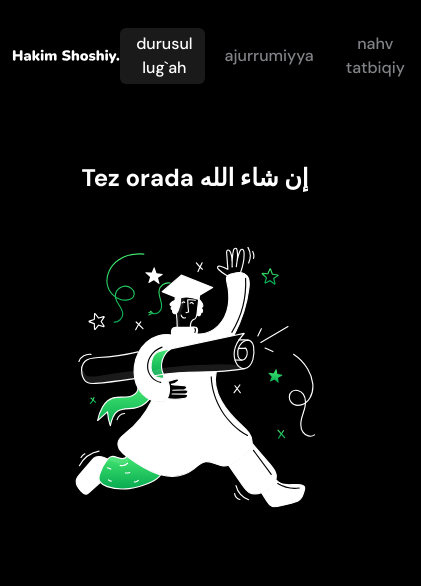
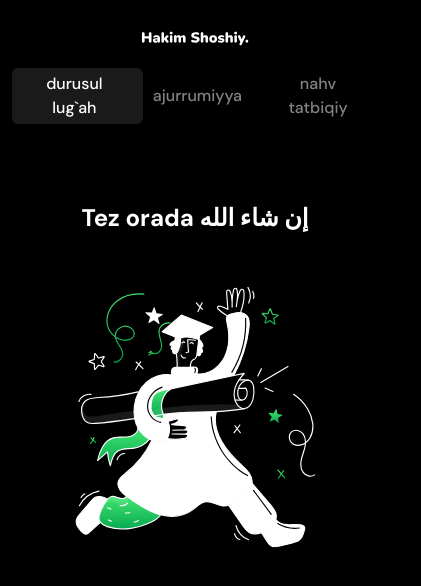
Before and after one commit to SaburovBabur/shoshiy.yasiin.uz, a Next.js app: page /1 in a window 390 px wide. Shown: the top 586 px of the page, 421 px wide, since content can reach past the window. Built offline with nearby package versions, Linux system fonts and the light colour scheme.

Commit message:
responsive header

```diff
--- a/src/components/Header/index.tsx
+++ b/src/components/Header/index.tsx
@@ -29,7 +29,7 @@ function Header({ children }: HeaderProps) {
 
 	return (
 		<>
-			<header className="flex items-center justify-between">
+			<header className="flex-col md:flex-row space-y-5 md:space-y-0 flex items-center justify-between">
 				<Link href={'/'}>
 					<Logo className="h-5" />
 				</Link>
```
